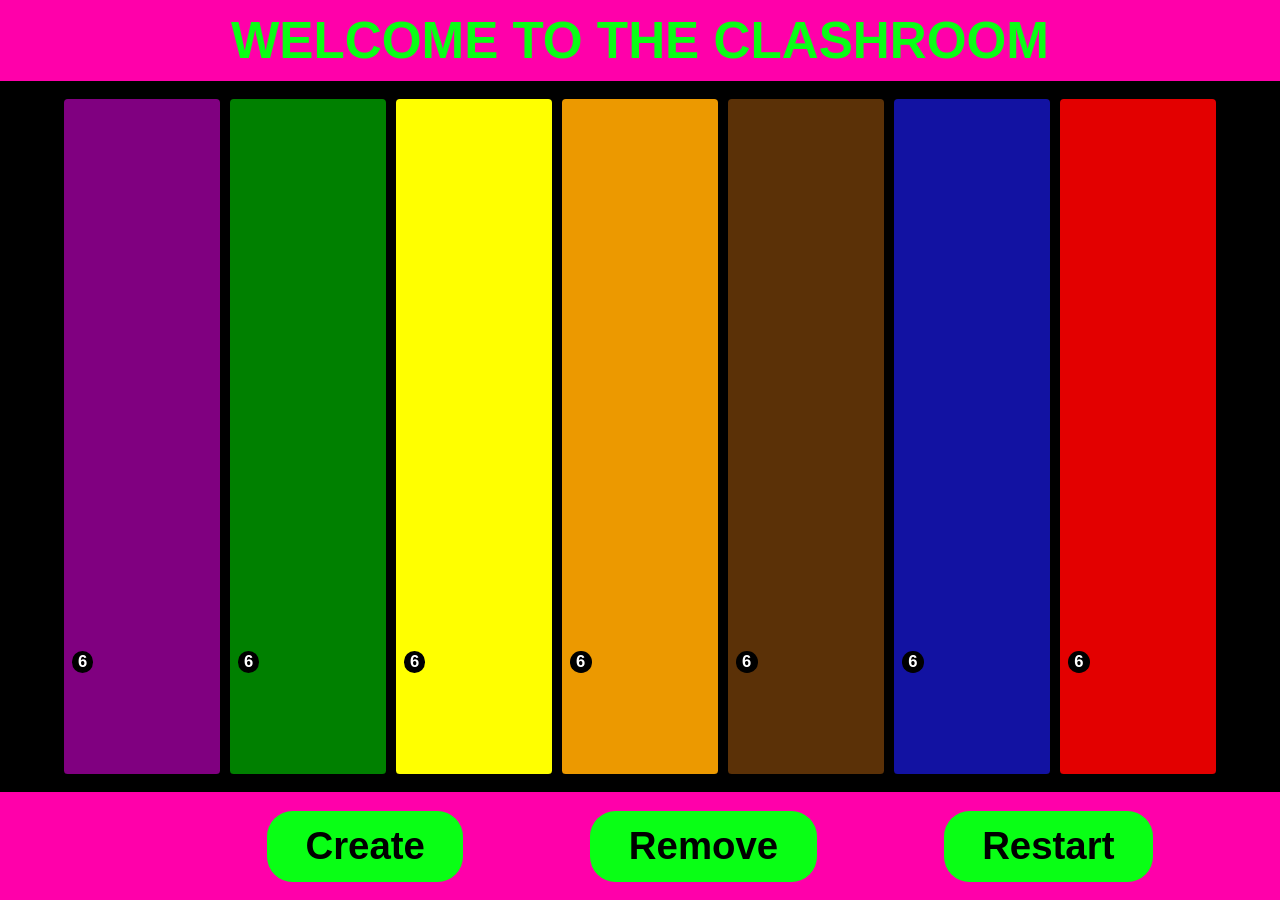
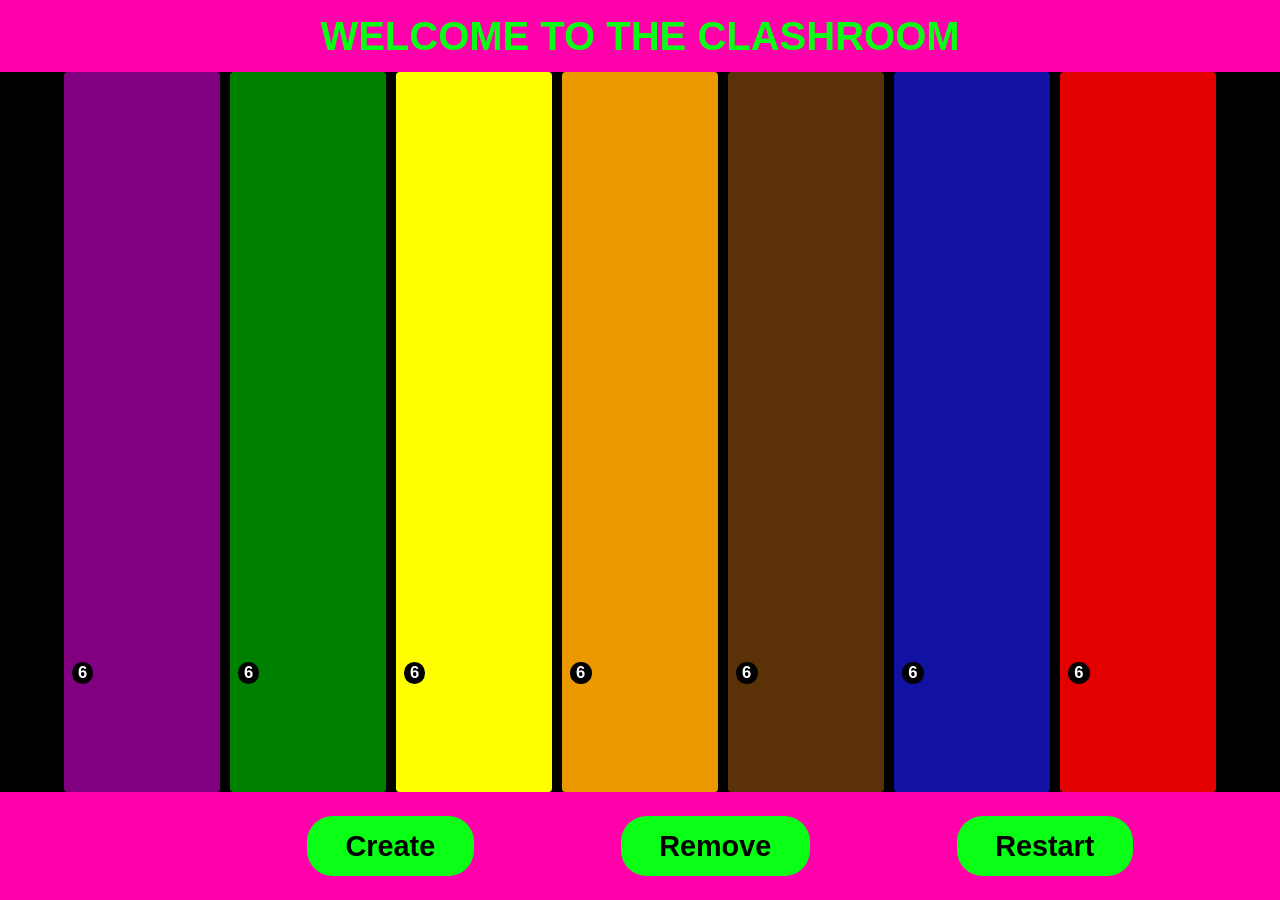

Refactor CSS for improved layout and responsiveness

--- a/styles7.css
+++ b/styles7.css
@@ -7,9 +7,10 @@
 body {
     display: flex;
     flex-direction: column;
-    justify-content: space-between;
+    justify-content: flex-start;
     align-items: center;
     height: 100vh;
+    height: 100dvh;
     width: 100vw;
     background-color: black;
     color: white;
@@ -19,12 +20,12 @@ body {
 
 .top-row, .bottom-row {
     width: 100vw;
-    height: 9vh; /* Slightly increased to improve spacing */
+    height: 8dvh; /* Budgeted height for top row */
     display: flex;
     justify-content: center;
     align-items: center;
-    font-size: 4vw;
-    color:rgb(9, 255, 21);
+    font-size: clamp(1.5rem, 4vw, 2.5rem); /* Clamped header typography */
+    color: rgb(9, 255, 21);
     font-weight: bold;
     background-color: rgb(255, 0, 170);
 }
@@ -32,10 +33,11 @@ body {
 .game-grid {
     display: grid;
     grid-template-columns: repeat(7, 1fr);
-    grid-template-rows: repeat(1, 1fr);
-    gap: 0.8vw; /* Reduced to minimize the spacing */
+    grid-template-rows: repeat(1, minmax(0, 1fr)); /* Maintained 7x1 geometry with layout safety */
+    gap: 0.8vw; 
     width: 90vw;
-    height: 75vh; /* Adjusted to fit within the full screen */
+    height: 80dvh; /* Budgeted grid height */
+    margin: 0 auto; /* Perfect horizontal centering */
 }
 
 .grid-item {
@@ -45,9 +47,18 @@ body {
     align-items: center;
     gap: 0.5vw;
     position: relative;
-    font-size: 3vw;
+    font-size: clamp(1rem, 3vw, 2rem); /* Clamped grid typography */
     border-radius: 0.3vw;
     cursor: pointer;
+    overflow: hidden; /* Content spill safety */
+    max-height: 100%; /* Content spill safety */
+}
+
+/* Internal grid content containment rule */
+.grid-item img, .grid-item * {
+    max-width: 100%;
+    max-height: 100%;
+    object-fit: contain;
 }
 
 .counter {
@@ -67,23 +78,27 @@ body {
     align-items: center;
 }
 
-
 .bottom-row {
     display: flex;
     justify-content: space-evenly;
+    align-items: center; /* Keeps items perfectly centered vertically */
     width: 100vw;
-    height: 12vh; /* Matches top row for balance */
+    height: 12dvh; /* Budgeted standalone bottom row height */
 }
 
 button {
-    font-size: 3vw;
-    padding: 1.5vh 3vw;
+    font-size: clamp(1rem, 2.5vw, 1.8rem); /* Clamped button typography */
+    padding: 1.5dvh 3vw; /* Adjusted padding budget */
     border: none;
     background-color: rgb(9, 255, 21);
     color: rgb(0, 0, 0);
     font-weight: bold;
     cursor: pointer;
     border-radius: 2vw;
+    max-height: 80%; /* Vertical containment inside bottom bar */
+    display: flex;
+    align-items: center;
+    justify-content: center;
 }
 
 button:hover {
@@ -94,7 +109,7 @@ button:hover {
 
 .draggable {
     cursor: grab;
-    font-size: 3vw;
+    font-size: clamp(1rem, 3vw, 2rem); /* Clamped typography matching grid items */
     user-select: none;
 }
 
@@ -107,4 +122,5 @@ button:hover {
     align-items: center;
     gap: 0.5vw; /* Space between new caps */
     margin-left: 1vw; /* Small gap from buttons */
+    max-height: 100%; /* Vertical layout safety */
 }
